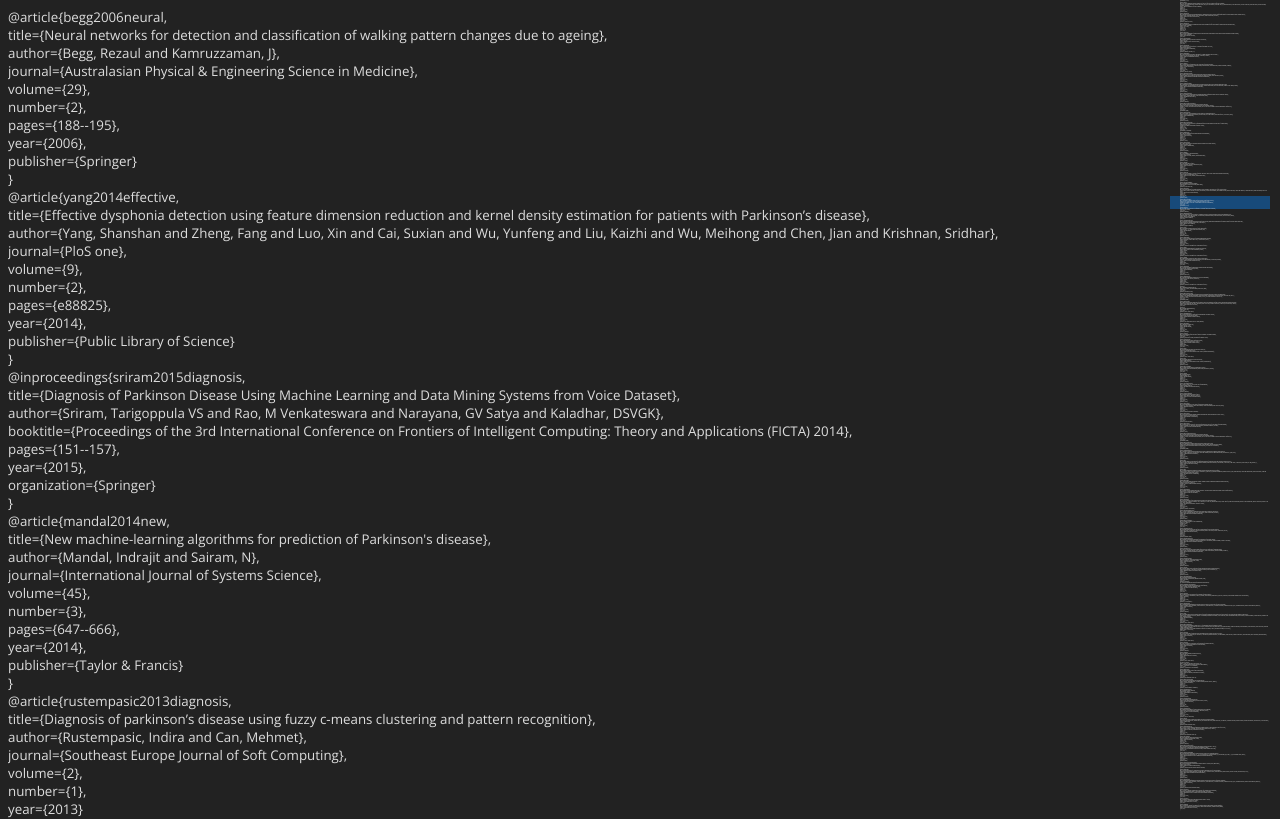
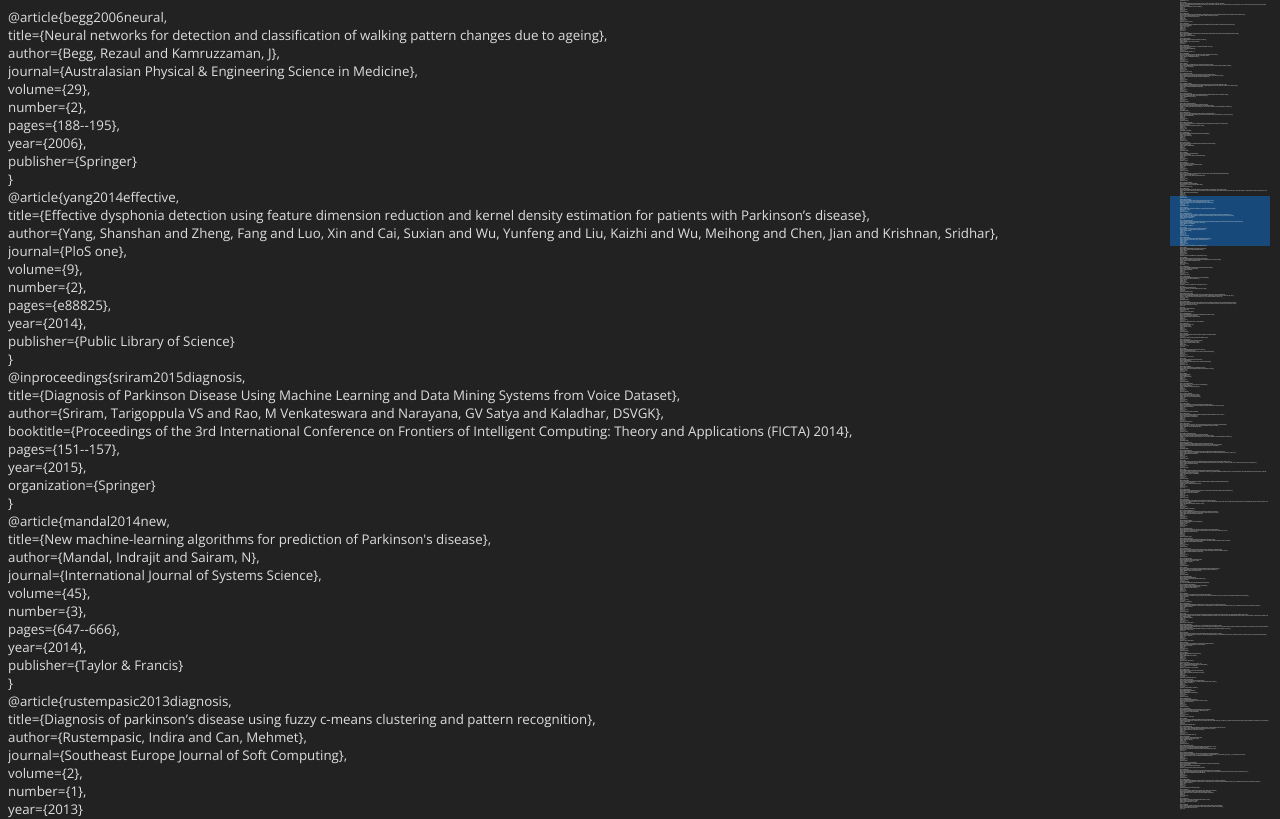
Before and after one commit to maxwg/honours-presentation, a website: page scrolling_bib.html in a window 1280 px wide. Shown: the top 819 px of the page. Drawn offline with nearby package versions, Linux system fonts and the light colour scheme.

Commit message:
hid scrollbars

```diff
--- a/scrolling_bib.html
+++ b/scrolling_bib.html
@@ -1133,7 +1133,7 @@ document.addEventListener("DOMContentLoaded", function(event) {
 </script>
 </head>
 <body style="background-color:#222; color:#DDD; overflow:hidden">
-<div style="position:fixed; top:0; right:10px; background-color:rgba(16, 100, 180, 0.6); height:10pt; width:100px" id="scrollindicator">    </div>
+<div style="position:fixed; top:0; right:10px; background-color:rgba(16, 100, 180, 0.6); height:50px; width:100px" id="scrollindicator">    </div>
 
     <div style="font-size:10pt; font-family:'Open Sans'; width:95%; float:left; overflow-x:hidden;" >
         <div id="bibdiv" style="width:10000px;">
```
